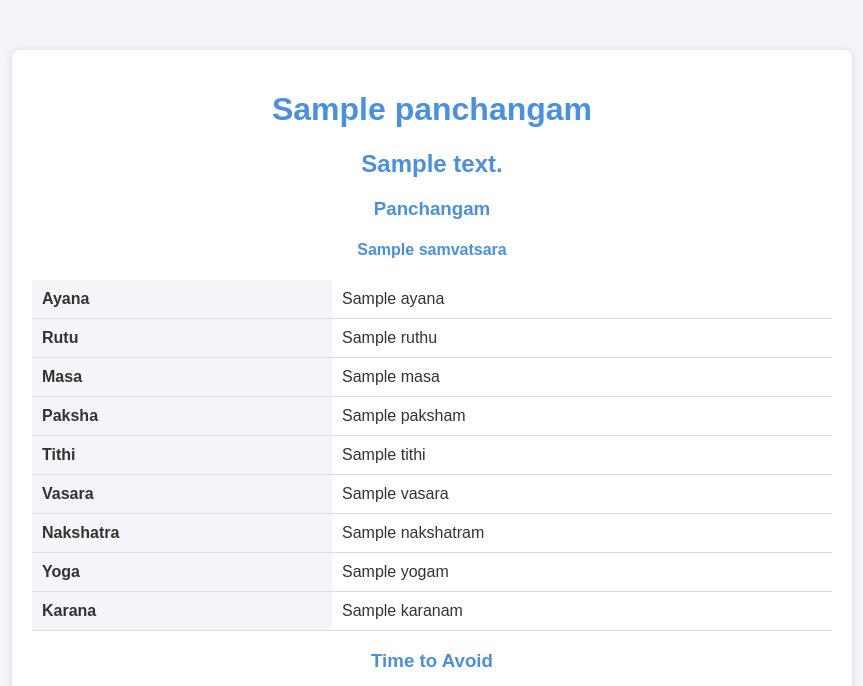
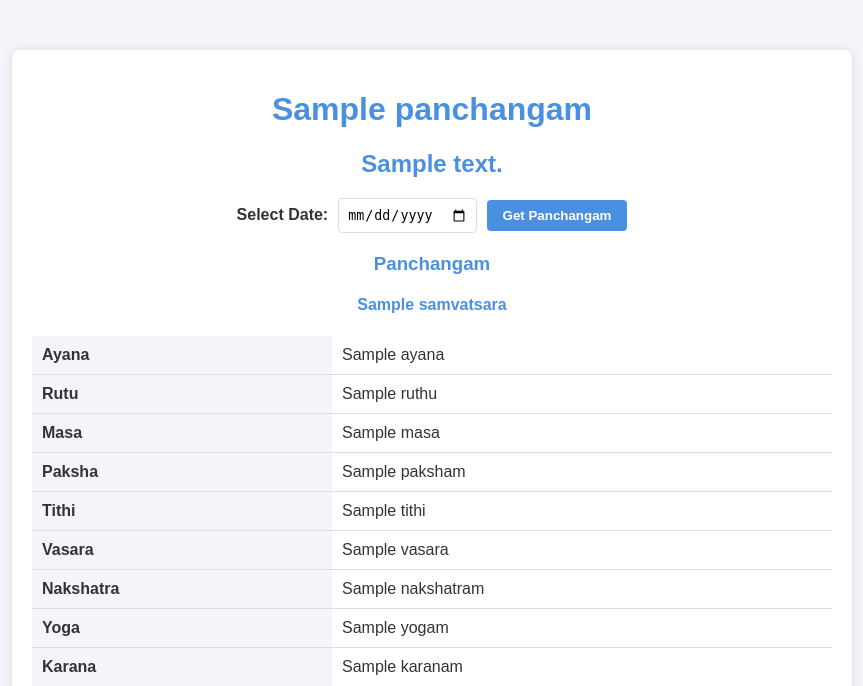
Before and after one commit to TheGhoul27/Panchangam, a Flask app: template app/templates/index.html in a window 1280 px wide. Shown: the top 686 px of the page, without its empty margins (208-1071 px from the left). Run offline with Flask 3, Linux system fonts and the light colour scheme; the template is opened without the code that fills it: most values are stand-ins (such as "Sample title", 1, 10 or a date in 2020).

Commit message:
Choosing date for Panchangam

```diff
--- a/app/static/styles.css
+++ b/app/static/styles.css
@@ -20,6 +20,39 @@ h1, h2, h3, h4 {
     color: #4a90e2;
 }
 
+form {
+    display: flex;
+    justify-content: center;
+    align-items: center;
+    margin-bottom: 20px;
+}
+
+form label {
+    margin-right: 10px;
+    font-weight: bold;
+}
+
+form input[type="date"] {
+    padding: 8px;
+    border: 1px solid #ddd;
+    border-radius: 4px;
+    margin-right: 10px;
+}
+
+form button {
+    padding: 8px 16px;
+    background-color: #4a90e2;
+    color: #fff;
+    border: none;
+    border-radius: 4px;
+    cursor: pointer;
+    font-weight: bold;
+}
+
+form button:hover {
+    background-color: #357ab8;
+}
+
 table {
     width: 100%;
     border-collapse: collapse;
--- a/app/templates/index.html
+++ b/app/templates/index.html
@@ -3,13 +3,18 @@
 <head>
     <meta charset="UTF-8">
     <meta name="viewport" content="width=device-width, initial-scale=1.0">
-    <title>Today's Panchangam</title>
+    <title>Panchangam</title>
     <link rel="stylesheet" href="{{ url_for('static', filename='styles.css') }}">
 </head>
 <body>
     <div class="container">
         <h1>{{ panchangam.title }}</h1>
         <h2>{{ panchangam.details }}</h2>
+        <form method="post">
+            <label for="date">Select Date:</label>
+            <input type="date" id="date" name="date" value="{{ date }}">
+            <button type="submit">Get Panchangam</button>
+        </form>
         <h3>Panchangam</h3>
         <h4>{{ panchangam.samvatsara }}</h4>
         <table>
```
Also changed, not shown: app/routes.py (+13 -4 lines), app/scraper.py (+5 -2 lines).
